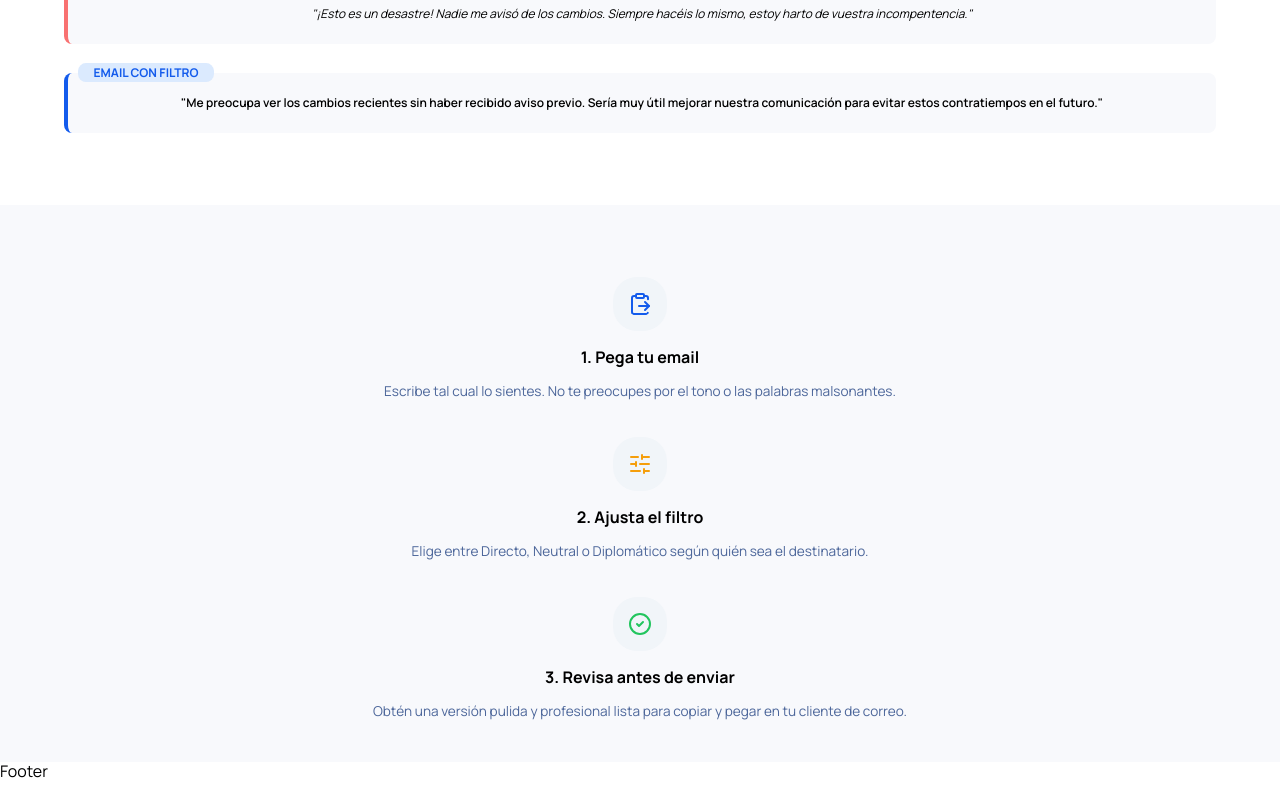
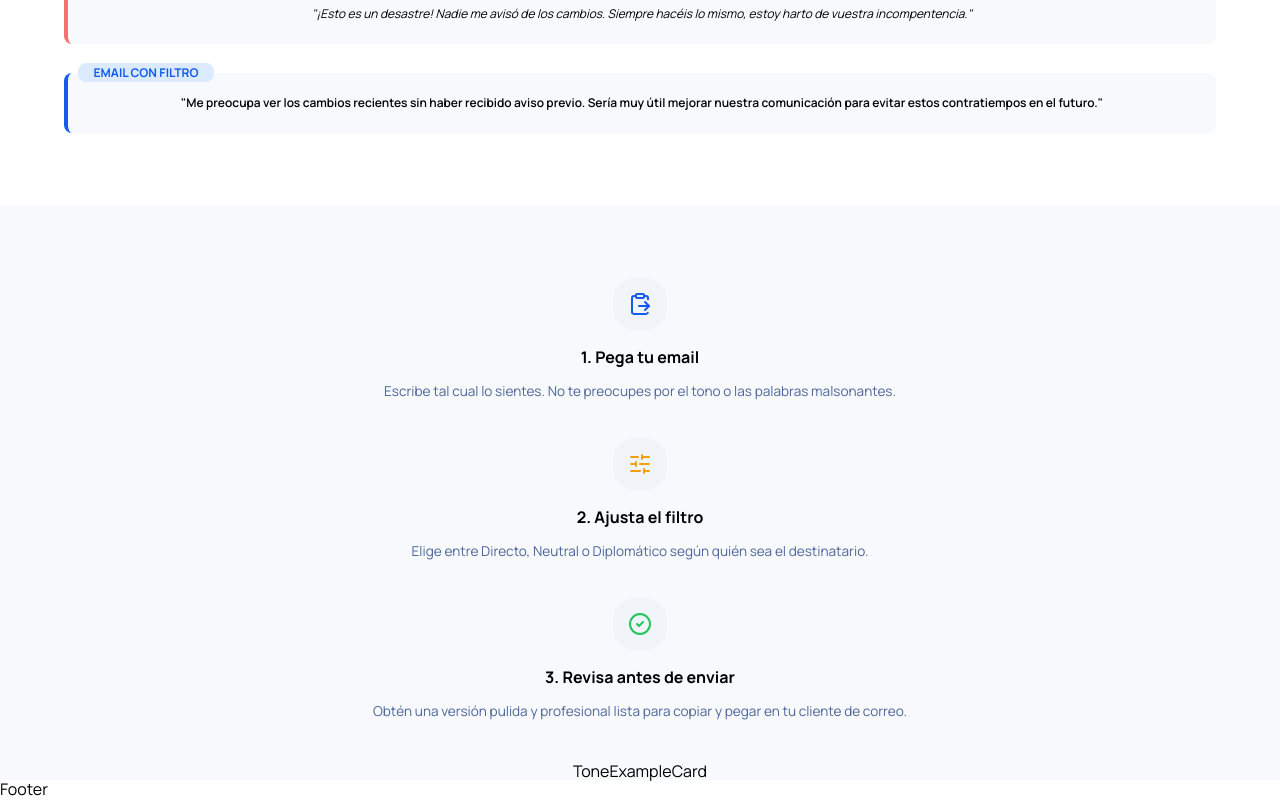
Before and after one commit to carlos-morata/ponFiltro, a React (Vite) app: page / in a window 1280 px wide. Shown: the part 1063-1863 px from the top of the page. Built offline with nearby package versions, Linux system fonts and the light colour scheme.

Commit message:
add/Component-ToneExampleCard

```diff
--- a/src/components/Main/ExamplesEmailsSection/ExamplesEmailsSection.jsx
+++ b/src/components/Main/ExamplesEmailsSection/ExamplesEmailsSection.jsx
@@ -1,7 +1,10 @@
 import React from "react";
+import ToneExampleCard from './ToneExampleCard';
 
 const ExamplesEmailsSection = () => {
-  return <div>ExamplesEmailsSection</div>;
+  return <div>
+    <ToneExampleCard />
+  </div>;
 };
 
 export default ExamplesEmailsSection;
--- /dev/null
+++ b/src/components/Main/ExamplesEmailsSection/ToneExampleCard/ToneExampleCard.jsx
@@ -0,0 +1,7 @@
+import React from "react";
+
+const ToneExampleCard = () => {
+  return <div>ToneExampleCard</div>;
+};
+
+export default ToneExampleCard;
--- /dev/null
+++ b/src/components/Main/ExamplesEmailsSection/ToneExampleCard/index.js
@@ -0,0 +1 @@
+export { default } from "./ToneExampleCard";
--- a/src/components/Main/Main.jsx
+++ b/src/components/Main/Main.jsx
@@ -3,6 +3,7 @@ import HeroSection from './HeroSection';
 import FilterToolSection from './FilterToolSection';
 import FilterImpactSection from './FilterImpactSection';
 import ToneEducationSection from "./ToneEducationSection";
+import ExamplesEmailsSection from './ExamplesEmailsSection';
 
 const Main = () => {
   return <main className="main-container">
@@ -10,6 +11,7 @@ const Main = () => {
     <FilterToolSection />
     <FilterImpactSection />
     <ToneEducationSection />
+    <ExamplesEmailsSection />
   </main>;
 };
 
```
Also changed, not shown: src/components/Main/ExamplesEmailsSection/ToneExampleCard/ToneExampleCard.css (added).
